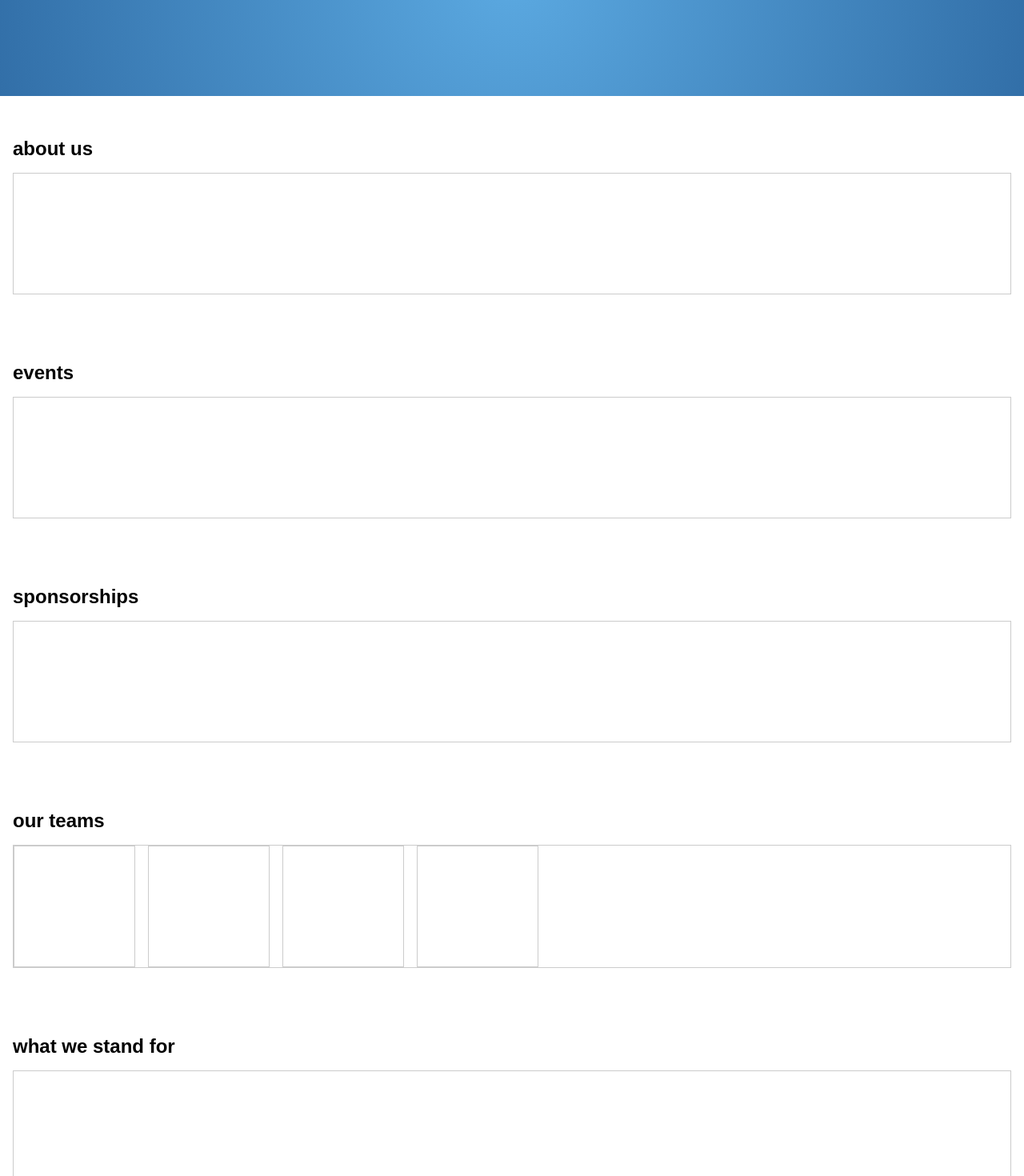
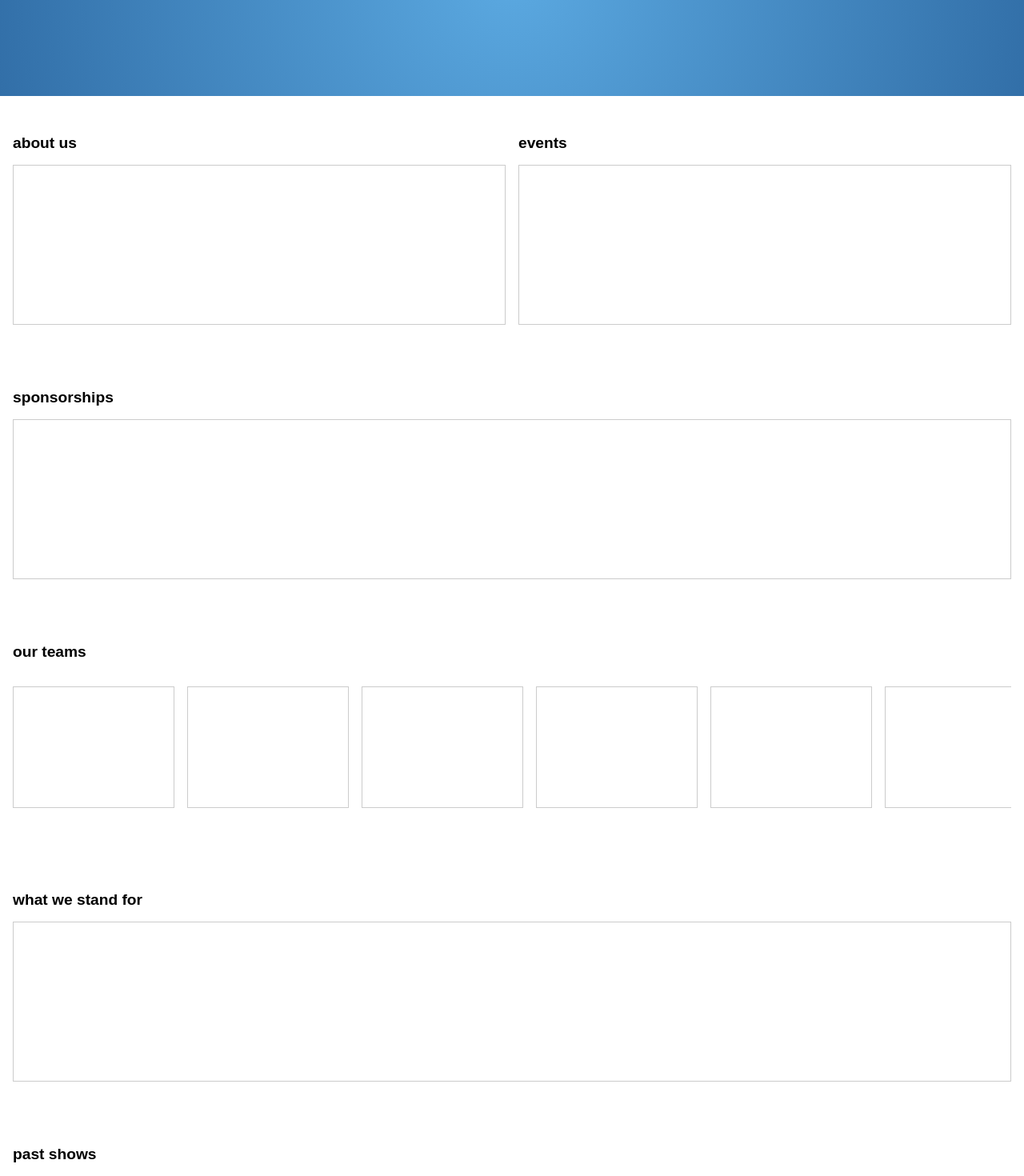
Before and after one commit to rida-r/FC-Landing-Page, a React (Create React App) app: page / in a window 1280 px wide. Shown: the part 220-1690 px from the top of the page at 80% size. Built offline with nearby package versions, Linux system fonts and the light colour scheme.

Commit message:
start on homepage 2

```diff
--- a/src/App.css
+++ b/src/App.css
@@ -95,3 +95,55 @@
   font-size: 1.2rem;
   font-weight: bold;
 }
+
+/* Containers */
+.full-width {
+  padding: 2rem 1rem;
+}
+
+.grid-two {
+  display: grid;
+  grid-template-columns: repeat(2, 1fr);
+  gap: 1rem;
+  padding: 2rem 1rem;
+}
+
+.grid-three {
+  display: grid;
+  grid-template-columns: repeat(auto-fit, minmax(200px, 1fr));
+  gap: 1rem;
+}
+
+/* Card styles */
+.card {
+  background: white;
+  border: 1px solid #ccc;
+  padding: 1.5rem;
+  min-height: 150px;
+}
+
+.team-card, .show-card {
+  flex: 0 0 200px;
+  height: 150px;
+  background: #fff;
+  border: 1px solid #ccc;
+}
+
+/* Headings */
+h2 {
+  font-size: 1.2rem;
+  font-family: 'Futura', sans-serif;
+  text-transform: lowercase;
+  margin-bottom: 1rem;
+}
+
+
+
+.horizontal-scroll {
+  display: flex;
+  gap: 1rem;
+  overflow-x: auto;
+  padding: 1rem 0;
+  scrollbar-width: thin;
+  padding-bottom: 1.5rem;
+}
--- a/src/pages/Home.js
+++ b/src/pages/Home.js
@@ -1,30 +1,71 @@
 import Hero from '../components/Hero';
-import Section from '../components/Section';
 import Footer from '../components/Footer';
 import '../App.css';
 
 const Home = () => (
   <div>
     <Hero />
-    <Section title="about us"></Section>
-    <Section title="events"></Section>
-    <Section title="sponsorships"></Section>
-    <Section title="our teams">
-      <div className="card-scroll">
+
+    {/* About Us + Events side-by-side */}
+    <div className="grid-two">
+  <div>
+    <h2>about us</h2>
+    <div className="card bordered-card"></div>
+  </div>
+  <div>
+    <h2>events</h2>
+    <div className="card bordered-card"></div>
+  </div>
+</div>
+
+
+    {/* Sponsorship full width */}
+    <div className="full-width">
+  <h2>sponsorships</h2>
+  <div className="card bordered-card"></div>
+</div>
+
+    {/* Teams section (scrollable cards) */}
+    <div className="full-width">
+      <h2>our teams</h2>
+      <div className="horizontal-scroll">
+        <div className="team-card" />
+        <div className="team-card" />
+        <div className="team-card" />
+        <div className="team-card" />
+        <div className="team-card" />
+        <div className="team-card" />
+        <div className="team-card" />
+        <div className="team-card" />
+        <div className="team-card" />
         <div className="team-card" />
         <div className="team-card" />
         <div className="team-card" />
         <div className="team-card" />
       </div>
-    </Section>
-    <Section title="what we stand for"></Section>
-    <Section title="past shows">
-      <div className="card-row">
+    </div>
+
+    {/* What We Stand For full width */}
+    <div className="full-width">
+  <h2>what we stand for</h2>
+  <div className="card bordered-card"></div>
+</div>
+    {/* Past Shows: grid of 3 */}
+    <div className="full-width">
+      <h2>past shows</h2>
+      <div className="horizontal-scroll">
+        <div className="show-card" />
+        <div className="show-card" />
+        <div className="show-card" />
+        <div className="show-card" />
+        <div className="show-card" />
+        <div className="show-card" />
         <div className="show-card" />
         <div className="show-card" />
         <div className="show-card" />
       </div>
-    </Section>
+    </div>
+
     <Footer />
   </div>
 );
```
